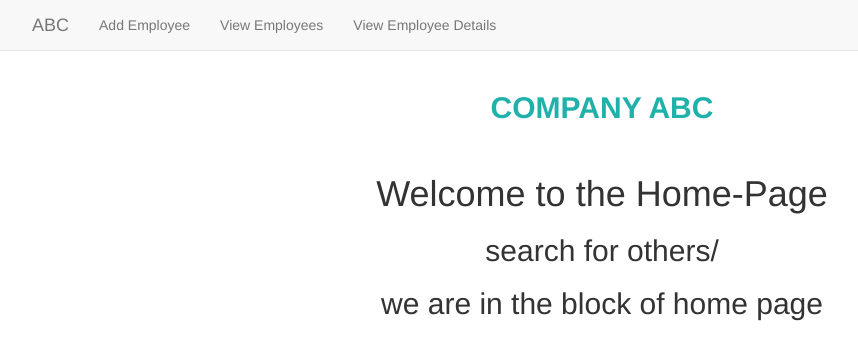
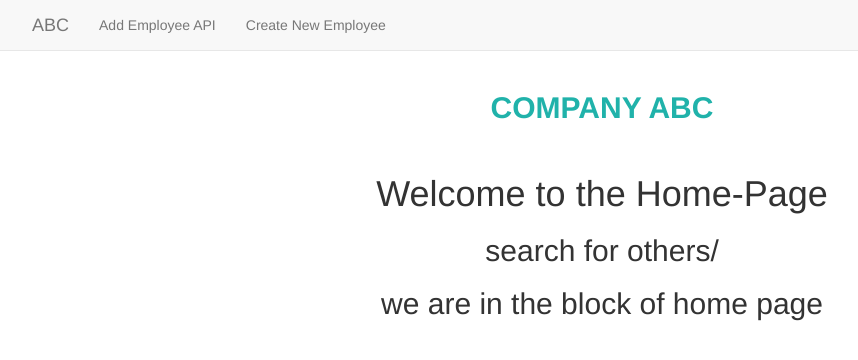
Before and after one commit to amrithashaji/56cogni88cor45, a Django app: template Employee/employee_app/templates/employee/base.html in a window 1280 px wide. Shown: the top 360 px of the page, without its empty margins (38-896 px from the left). Run offline with Django 3.2, Linux system fonts and the light colour scheme; the template is opened without the code that fills it, so the values that code supplies are empty; some libraries are stand-ins or nearby versions.

Commit message:
final commit

```diff
--- a/Employee/Employee/urls.py
+++ b/Employee/Employee/urls.py
@@ -20,10 +20,14 @@ from django.conf.urls.static import static
 from django.contrib.auth.views import LoginView,LogoutView
 
 urlpatterns = [
+    """" Authentication Urls """
     path('login/', LoginView.as_view(), {'template_name': 'login.html'}, name='login'),
     path('logout/', LogoutView.as_view(), name='logout'),
+
+    """" Incuded the app urls here""""
     path('', include('employee_app.urls'))
 ]
 
+""" To include static files """
 if settings.DEBUG:
     urlpatterns += static(settings.MEDIA_URL, document_root=settings.MEDIA_ROOT)
--- a/Employee/employee_app/apps.py
+++ b/Employee/employee_app/apps.py
@@ -3,4 +3,4 @@ from django.apps import AppConfig
 
 class EmployeeAppConfig(AppConfig):
     name = 'employee_app'
-    verbose_name = 'A Much Better Name'
+    verbose_name = 'Employ'
--- a/Employee/employee_app/employee_api/views.py
+++ b/Employee/employee_app/employee_api/views.py
@@ -6,11 +6,14 @@ from django.http import JsonResponse
 
 
 class allEmployees(generics.ListCreateAPIView):
+    """ Employee List View """
     queryset = Employee.objects.all()
     serializer_class = EmployeeSerializer
 
 
 class  detailsapi(generics.ListCreateAPIView):
+    """ Employee details View """
+
     def get(self, request, pk):
         employe =  list(Employee.objects.filter(pk=pk).values())
         data =  dict()
--- a/Employee/employee_app/models.py
+++ b/Employee/employee_app/models.py
@@ -1,7 +1,4 @@
 from django.db import models
-# from django.template.defaultfilters import slugify
-# from django.contrib.auth.models import User
-# from django.urls import reverse
 
 
 class Employee(models.Model):
--- a/Employee/employee_app/templates/employee/base.html
+++ b/Employee/employee_app/templates/employee/base.html
@@ -14,25 +14,26 @@
         <nav class="navbar navbar-default navbar-static-top">
           <div class="container">
             <ul class="nav navbar-nav">
-          <li><a class="navbar-brand" href="">ABC</a></li>
-          <li><a class="navbar-link" href="{% url 'allEmployees' %}">Add Employee</a></li>
-          <li><a class="navbar-link" href="#">View Employees</a></li>
-          <li><a class="navbar-link" href="#">View Employee Details</a></li>
+              <li><a class="navbar-brand" href="{% url 'index' %}">ABC</a></li>
+              <li><a class="navbar-link" href="{% url 'allEmployees' %}">Add Employee API</a></li>
+              <li><a class="navbar-link" href="{% url 'add_employee' %}">Create New Employee</a></li>
             </ul>
           </div>
         </nav>
         <div class="container">
                 <h2 class="company"><b>COMPANY ABC</b></h2><br/>
+        </div>
 
-    </div>
       {% block body_block %}
         <h1>Welcome to the Home-Page</h1>
         <h2> search for others/ </h2>
         <h2>we are in the block of home page</h2>
       {% endblock %}
+
       {% block bottom_js_files %}
         <script src="https://ajax.googleapis.com/ajax/libs/jquery/3.4.1/jquery.min.js"></script>
       {% endblock %}
+
       {% block bottom_js %}
 
       {% endblock %}
--- a/Employee/employee_app/templates/employee/employe_details.html
+++ b/Employee/employee_app/templates/employee/employe_details.html
@@ -35,8 +35,9 @@
                         <tr><td>Password: </td><td>` + employe.password + `</td></tr>
                         <tr><td>Phone: </td><td>` + employe.phone + `</td></tr>
                         <tr><td>Address: </td><td>` + employe.address + `</td></tr>
-                        <tr><td>Photo: </td><td>` + employe.photo + `</td></tr>`
-
+                        <tr><td>Photo: </td><td>
+                          <img src="` + employe.photo + `" alt="image" width="300" height="333">
+                        </td></tr>`
                 });
               rows += `</table>`
                 $("#loader").append(rows);
@@ -54,5 +55,4 @@
 
         </script>
 
-
 {% endblock %}
--- a/Employee/employee_app/urls.py
+++ b/Employee/employee_app/urls.py
@@ -11,7 +11,7 @@ urlpatterns = [
     path('ajaxEmployeDetails/', views.ajaxEmployeDetails, name='ajaxEmployeDetails'),
     path('add_employee/', views.add_employee, name='add_employee'),
 
-    #Rest apis
+    """ Rest api urls"""
     path('allEmployees/', api_views.allEmployees.as_view(), name='allEmployees'),
     path('detailsapi/<str:pk>/', api_views.detailsapi.as_view(), name='detailsapi'),
 ]
```
Also changed, not shown: Employee/employee_app/views.py (+12 -0 lines). Lines whose indentation alone changed are shown as unchanged.
